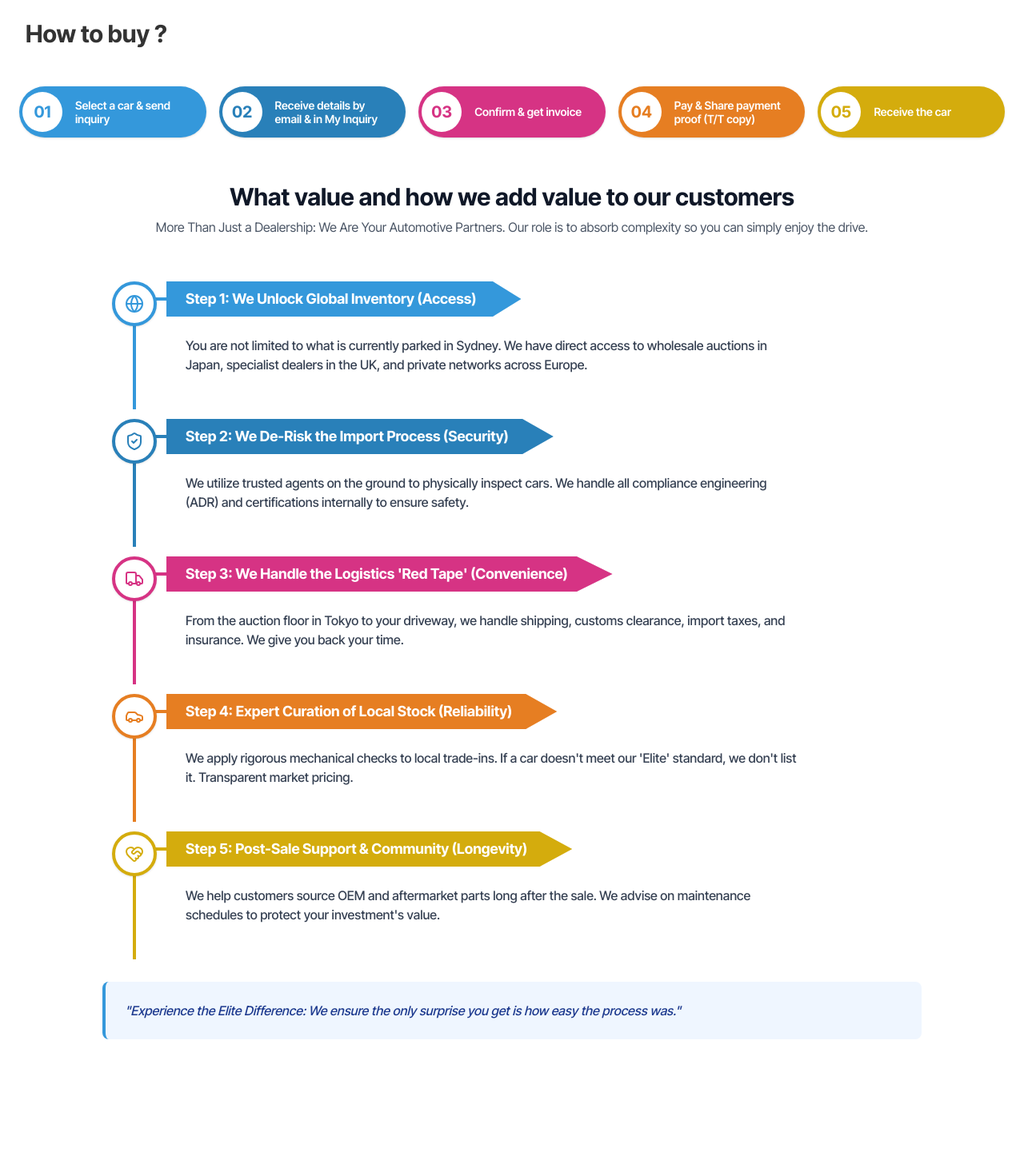
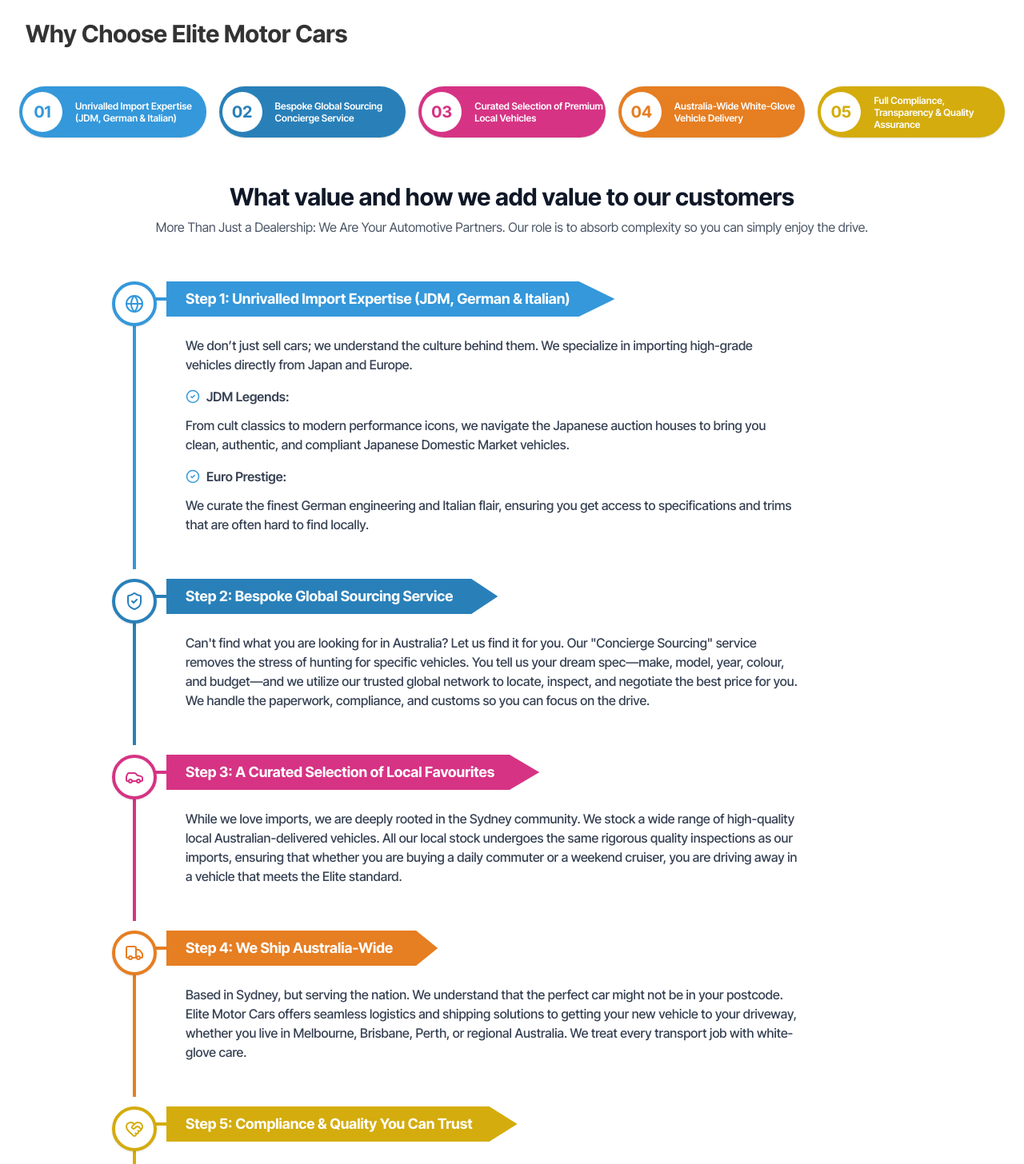
Before and after one commit to 404annas/Car-Detailing, a Next.js app: page /buy in a window 1280 px wide. Shown: the part 140-1596 px from the top of the page at 80% size. Before the commit the page ends 1480 px from the top, so only its background shows below. Built offline with nearby package versions, Linux system fonts and the light colour scheme.

Commit message:
Content Chnaged

```diff
--- a/src/app/buy/page.tsx
+++ b/src/app/buy/page.tsx
@@ -7,33 +7,33 @@
     const steps = [
         {
             id: "01",
-            text: "Select a car & send inquiry",
-            bgColor: "bg-[#3498db]", // Light Blue
+            text: "Unrivalled Import Expertise (JDM, German & Italian)",
+            bgColor: "bg-[#3498db]",
             borderColor: "border-[#3498db]",
         },
         {
             id: "02",
-            text: "Receive details by email & in My Inquiry",
-            bgColor: "bg-[#2980b9]", // Darker Blue
+            text: "Bespoke Global Sourcing Concierge Service",
+            bgColor: "bg-[#2980b9]",
             borderColor: "border-[#1a5276]",
         },
         {
             id: "03",
-            text: "Confirm & get invoice",
-            bgColor: "bg-[#c0392b]", // Actually Purple/Pink in image, using #d63384
+            text: "Curated Selection of Premium Local Vehicles",
+            bgColor: "bg-[#c0392b]",
             customBg: "bg-[#d63384]",
             borderColor: "border-[#d63384]",
         },
         {
             id: "04",
-            text: "Pay & Share payment proof (T/T copy)",
-            bgColor: "bg-[#e67e22]", // Orange
+            text: "Australia-Wide White-Glove Vehicle Delivery",
+            bgColor: "bg-[#e67e22]",
             borderColor: "border-[#e67e22]",
         },
         {
             id: "05",
-            text: "Receive the car",
-            bgColor: "bg-[#f1c40f]", // Mustard Yellow
+            text: "Full Compliance, Transparency & Quality Assurance",
+            bgColor: "bg-[#f1c40f]",
             customBg: "bg-[#d4ac0d]",
             borderColor: "border-[#d4ac0d]",
         },
@@ -43,8 +43,9 @@
         <section className="py-10 px-6 bg-white">
             <div className="max-w-7xl mx-auto">
                 {/* Section Heading */}
-                <h2 className="text-3xl font-bold text-[#333] mb-12 ml-2">How to buy ?</h2>
-
+                <h2 className="text-3xl font-bold text-[#333] mb-12 ml-2">
+                    Why Choose Elite Motor Cars
+                </h2>
                 {/* Steps Container */}
                 <div className="grid grid-cols-1 sm:grid-cols-2 lg:grid-cols-5 gap-4">
                     {steps.map((step, index) => (
@@ -60,7 +61,7 @@
                             </div>
 
                             {/* Step Text */}
-                            <div className="px-3 pr-6 text-white text-sm font-semibold leading-tight">
+                            <div className="px-3 pr-0 text-white text-xs font-semibold leading-tight">
                                 {step.text}
                             </div>
                         </div>
--- a/src/components/BuySteps.tsx
+++ b/src/components/BuySteps.tsx
@@ -1,44 +1,97 @@
 "use client";
-import React from 'react';
-import { Globe, ShieldCheck, Truck, Car, HeartHandshake } from 'lucide-react';
+import { Globe, ShieldCheck, Truck, Car, HeartHandshake, CheckCircle2 } from 'lucide-react';
 
 const BuySteps = () => {
-    // Content data with specific colors for each step
     const values = [
         {
             id: "1",
-            title: "We Unlock Global Inventory (Access)",
-            content: "You are not limited to what is currently parked in Sydney. We have direct access to wholesale auctions in Japan, specialist dealers in the UK, and private networks across Europe.",
+            title: "Unrivalled Import Expertise (JDM, German & Italian)",
+            content: (
+                <>
+                    <p className="mb-4">
+                        We don’t just sell cars; we understand the culture behind them. We specialize in importing high-grade vehicles directly from Japan and Europe.
+                    </p>
+
+                    <p className="mb-3 font-semibold flex items-center gap-2"><CheckCircle2 className='text-[#3498db]' size={18}/> JDM Legends:</p>
+                    <p className="mb-4">
+                        From cult classics to modern performance icons, we navigate the Japanese auction houses to bring you clean, authentic, and compliant Japanese Domestic Market vehicles.
+                    </p>
+
+                    <p className="mb-3 font-semibold flex items-center gap-2"><CheckCircle2 className='text-[#3498db]' size={18}/> Euro Prestige:</p>
+                    <p>
+                        We curate the finest German engineering and Italian flair, ensuring you get access to specifications and trims that are often hard to find locally.
+                    </p>
+                </>
+            ),
             icon: <Globe className="w-6 h-6 text-[#3498db]" />,
-            color: "#3498db" // Light Blue
+            color: "#3498db"
         },
         {
             id: "2",
-            title: "We De-Risk the Import Process (Security)",
-            content: "We utilize trusted agents on the ground to physically inspect cars. We handle all compliance engineering (ADR) and certifications internally to ensure safety.",
+            title: "Bespoke Global Sourcing Service",
+            content: (
+                <>
+                    <p>
+                        Can't find what you are looking for in Australia? Let us find it for you. Our "Concierge Sourcing" service removes the stress of hunting for specific vehicles. You tell us your dream spec—make, model, year, colour, and budget—and we utilize our trusted global network to locate, inspect, and negotiate the best price for you. We handle the paperwork, compliance, and customs so you can focus on the drive.
+                    </p>
+                </>
+            ),
             icon: <ShieldCheck className="w-6 h-6 text-[#2980b9]" />,
-            color: "#2980b9" // Dark Blue
+            color: "#2980b9"
         },
         {
             id: "3",
-            title: "We Handle the Logistics 'Red Tape' (Convenience)",
-            content: "From the auction floor in Tokyo to your driveway, we handle shipping, customs clearance, import taxes, and insurance. We give you back your time.",
-            icon: <Truck className="w-6 h-6 text-[#d63384]" />,
-            color: "#d63384" // Purple/Pink
+            title: "A Curated Selection of Local Favourites",
+            content: (
+                <>
+                    <p>
+                        While we love imports, we are deeply rooted in the Sydney community. We stock a wide range of high-quality local Australian-delivered vehicles. All our local stock undergoes the same rigorous quality inspections as our imports, ensuring that whether you are buying a daily commuter or a weekend cruiser, you are driving away in a vehicle that meets the Elite standard.
+                    </p>
+                </>
+            ),
+            icon: <Car className="w-6 h-6 text-[#d63384]" />,
+            color: "#d63384"
         },
         {
             id: "4",
-            title: "Expert Curation of Local Stock (Reliability)",
-            content: "We apply rigorous mechanical checks to local trade-ins. If a car doesn't meet our 'Elite' standard, we don't list it. Transparent market pricing.",
-            icon: <Car className="w-6 h-6 text-[#e67e22]" />,
-            color: "#e67e22" // Orange
+            title: "We Ship Australia-Wide",
+            content: (
+                <>
+                    <p>
+                        Based in Sydney, but serving the nation. We understand that the perfect car might not be in your postcode. Elite Motor Cars offers seamless logistics and shipping solutions to getting your new vehicle to your driveway, whether you live in Melbourne, Brisbane, Perth, or regional Australia. We treat every transport job with white-glove care.
+                    </p>
+                </>
+            ),
+            icon: <Truck className="w-6 h-6 text-[#e67e22]" />,
+            color: "#e67e22"
         },
         {
             id: "5",
-            title: "Post-Sale Support & Community (Longevity)",
-            content: "We help customers source OEM and aftermarket parts long after the sale. We advise on maintenance schedules to protect your investment's value.",
+            title: "Compliance & Quality You Can Trust",
+            content: (
+                <>
+                    <p className="mb-4">
+                        The grey import market can be navigating the unknown, but we make it transparent.
+                    </p>
+
+                    <p className="mb-2 font-semibold flex items-center gap-2"><CheckCircle2 className='text-[#d4ac0d]' size={18}/> Full Compliance:</p>
+                    <p className="mb-4">
+                        We ensure all imported vehicles meet strict Australian Design Rules (ADR) and compliance standards.
+                    </p>
+
+                    <p className="mb-2 font-semibold flex items-center gap-2"><CheckCircle2 className='text-[#d4ac0d]' size={18}/> Rigorous Testing:</p>
+                    <p className="mb-4">
+                        Every car, local or imported, is mechanically inspected and professionally detailed before it hits our showroom floor.
+                    </p>
+
+                    <p className="mb-2 font-semibold flex items-center gap-2"><CheckCircle2 className='text-[#d4ac0d]' size={18}/> Transparent History:</p>
+                    <p>
+                        We provide clear vehicle history reports and auction sheets (for imports) so you know exactly what you are buying.
+                    </p>
+                </>
+            ),
             icon: <HeartHandshake className="w-6 h-6 text-[#d4ac0d]" />,
-            color: "#d4ac0d" // Dark Yellow
+            color: "#d4ac0d"
         }
     ];
 
@@ -114,9 +167,10 @@
                 </div>
 
                 {/* Closing Footer */}
-                <div className="mt-8 p-6 bg-blue-50 rounded-lg border-l-4 border-[#3498db]">
-                    <p className="text-blue-900 font-medium italic">
-                        "Experience the Elite Difference: We ensure the only surprise you get is how easy the process was."
+                <div className="mt-10 p-6 bg-gray-50 rounded-lg border-l-4 border-[#3498db]">
+                    <p className="text-gray-800 font-medium italic">
+                        Ready to find your dream car? Visit our Sydney showroom or speak with our team today.
+                        <span className="inline-block mt-0 font-bold">&nbsp;Drive the Elite way.</span>
                     </p>
                 </div>
             </div>
```
Also changed, not shown: src/app/work/page.tsx (+20 -18 lines).
